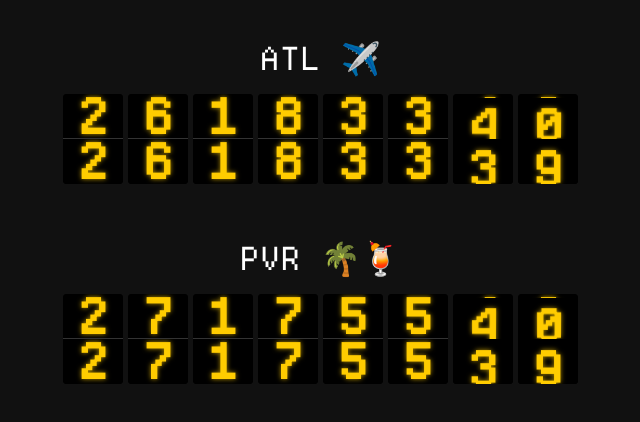
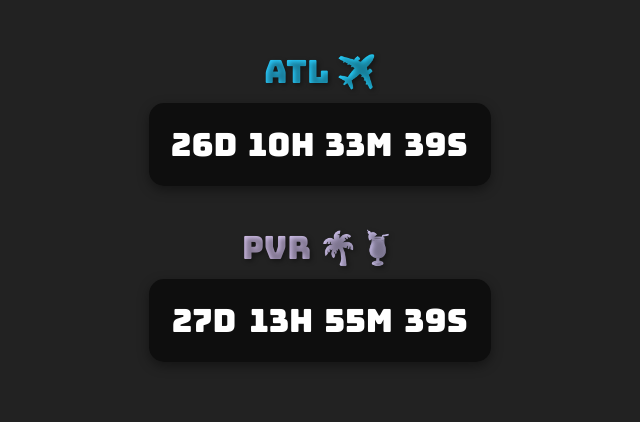
Before and after one commit to mcbostic/countdown-site, a plain HTML site: page index.html in a window 1280 px wide. Shown: the whole page, without its empty margins (320-960 px from the left). Drawn offline with Linux system fonts and the light colour scheme.

Commit message:
Update index.html

```diff
--- a/index.html
+++ b/index.html
@@ -3,214 +3,90 @@
 <head>
 <meta charset="UTF-8">
 <meta name="viewport" content="width=device-width, initial-scale=1.0">
-<title>ATL & PVR Flipboard Countdown</title>
-
-<!-- Load SolariBoard font from local file -->
+<title>ATL & PVR Countdowns</title>
+<link href="https://fonts.googleapis.com/css2?family=Bungee&display=swap" rel="stylesheet">
 <style>
-@font-face {
-  font-family: 'SolariBoard';
-  src: url('SolariBoard.woff2') format('woff2');
-  font-weight: normal;
-  font-style: normal;
-}
-
   body {
-  font-family: 'SolariBoard', monospace;
-  background: #111;
+    font-family: 'Bungee', cursive;
+    background: #222;
     color: #fff;
     text-align: center;
-  padding: 30px;
+    margin-top: 50px;
   }
-
   .countdown-container {
-  margin-bottom: 50px;
+    margin-bottom: 40px;
   }
-
   .label {
     font-size: 2em;
-  margin-bottom: 15px;
+    margin-bottom: 10px;
+    text-shadow: 2px 2px 5px rgba(0,0,0,0.4);
   }
-
-.flip-clock {
-  display: inline-flex;
-  gap: 5px;
-  justify-content: center;
+  .ATL {
+    background: linear-gradient(to right, #4facfe, #00f2fe);
+    -webkit-background-clip: text;
+    -webkit-text-fill-color: transparent;
   }
-
-.flip-digit {
-  position: relative;
-  width: 60px;      /* Adjusted width for font proportions */
-  height: 90px;     /* Adjusted height for font proportions */
-  perspective: 1000px;
-  background: #000;
-  border-radius: 4px;
-  overflow: hidden;
-  color: #ffcc00;
-  font-size: 3em;   /* Larger font size for better readability */
-  font-weight: bold;
-  text-align: center;
-  box-shadow: inset 0 -2px 5px rgba(0,0,0,0.7), inset 0 2px 5px rgba(255,255,255,0.05);
+  .PVR {
+    background: linear-gradient(to right, #fbc2eb, #a6c1ee);
+    -webkit-background-clip: text;
+    -webkit-text-fill-color: transparent;
   }
-
-.digit-top,
-.digit-bottom {
-  position: absolute;
-  width: 100%;
-  height: 50%;
-  overflow: hidden;
-  background: #000;
-  color: #ffcc00;
-  text-shadow: 0 0 5px rgba(255,204,0,0.7);
-  font-family: 'SolariBoard', monospace;
+  .countdown {
+    font-size: 2em;
+    background: rgba(0,0,0,0.6);
+    padding: 20px;
+    display: inline-block;
+    border-radius: 15px;
+    box-shadow: 0 4px 12px rgba(0,0,0,0.4);
+    transition: transform 0.2s ease-in-out;
   }
-
-.digit-top {
-  top: 0;
-  border-bottom: 1px solid #333;
-  line-height: 45px;
+  .countdown:hover {
+    transform: scale(1.05);
   }
-
-.digit-bottom {
-  bottom: 0;
-  border-top: 1px solid #333;
-  line-height: 45px;
-}
-
-.digit-flip-front,
-.digit-flip-back {
-  position: absolute;
-  width: 100%;
-  height: 50%;
-  left: 0;
-  background: #000;
-  color: #ffcc00;
-  overflow: hidden;
-  text-shadow: 0 0 5px rgba(255,204,0,0.7);
-  backface-visibility: hidden;
-  font-family: 'SolariBoard', monospace;
-}
-
-.digit-flip-front {
-  top: 0;
-  transform-origin: bottom;
-}
-
-.digit-flip-back {
-  bottom: 0;
-  transform-origin: top;
-}
-
-.flip {
-  animation: flipAnim 0.5s forwards;
-}
-
-@keyframes flipAnim {
-  0% { transform: rotateX(0); }
-  100% { transform: rotateX(-90deg); }
+  .countdown span {
+    display: inline-block;
+    min-width: 70px;
   }
 </style>
 </head>
 <body>
 
 <div class="countdown-container">
-  <div class="label">ATL ✈️</div>
-  <div class="flip-clock" id="timerATL"></div>
+  <div class="label ATL">ATL ✈️</div>
+  <div class="countdown" id="timerATL">Loading...</div>
 </div>
 
 <div class="countdown-container">
-  <div class="label">PVR 🌴🍹</div>
-  <div class="flip-clock" id="timerPVR"></div>
+  <div class="label PVR">PVR 🌴🍹</div>
+  <div class="countdown" id="timerPVR">Loading...</div>
 </div>
 
 <script>
-// Create a flip digit element
-function createDigit(num) {
-  const digit = document.createElement('div');
-  digit.className = 'flip-digit';
-  digit.dataset.value = num;
+function updateCountdown(targetId, targetYear, targetMonth, targetDay, targetHour, targetMinute) {
+  const now = new Date();
+  const targetDate = new Date(targetYear, targetMonth, targetDay, targetHour, targetMinute, 0);
 
-  digit.innerHTML = `
-    <div class="digit-top">${num}</div>
-    <div class="digit-bottom">${num}</div>
-  `;
-  return digit;
-}
-
-// Render the flip clock
-function renderClock(containerId, values) {
-  const container = document.getElementById(containerId);
-  if (!container.children.length) {
-    values.forEach(v => container.appendChild(createDigit(v)));
-  } else {
-    values.forEach((v, i) => {
-      const digit = container.children[i];
-      if (digit.dataset.value !== v) {
-        flipTo(digit, v);
-      }
-    });
-  }
-}
-
-// Flip animation
-function flipTo(digit, newNumber) {
-  const oldNumber = digit.dataset.value;
-  digit.dataset.value = newNumber;
-
-  const top = digit.querySelector('.digit-top');
-  const bottom = digit.querySelector('.digit-bottom');
-
-  const flipFront = document.createElement('div');
-  flipFront.className = 'digit-flip-front flip';
-  flipFront.textContent = oldNumber;
-
-  const flipBack = document.createElement('div');
-  flipBack.className = 'digit-flip-back';
-  flipBack.textContent = newNumber;
-
-  flipFront.addEventListener('animationend', () => {
-    top.textContent = newNumber;
-    bottom.textContent = newNumber;
-    flipFront.remove();
-    flipBack.remove();
-  });
-
-  digit.appendChild(flipFront);
-  digit.appendChild(flipBack);
-}
-
-// Format time values
-function formatTime(diff) {
-  const days = Math.floor(diff / (1000 * 60 * 60 * 24));
-  const hours = Math.floor((diff / (1000 * 60 * 60)) % 24);
-  const mins = Math.floor((diff / (1000 * 60)) % 60);
-  const secs = Math.floor((diff / 1000) % 60);
-
-  return [
-    ...String(days).padStart(2,'0'),
-    ...String(hours).padStart(2,'0'),
-    ...String(mins).padStart(2,'0'),
-    ...String(secs).padStart(2,'0')
-  ];
-}
-
-// Update countdown
-function updateCountdown(containerId, targetDate) {
-  const now = new Date();
-  const diff = targetDate - now;
+  const diff = targetDate.getTime() - now.getTime();
+  let timerEl = document.getElementById(targetId);
 
   if (diff <= 0) {
-    renderClock(containerId, ['0','0','0','0','0','0','0','0']);
+    timerEl.innerHTML = "Time's up!";
     return;
   }
 
-  const formatted = formatTime(diff);
-  renderClock(containerId, formatted);
+  const days = Math.floor(diff / (1000 * 60 * 60 * 24));
+  const hours = Math.floor((diff / (1000 * 60 * 60)) % 24);
+  const minutes = Math.floor((diff / (1000 * 60)) % 60);
+  const seconds = Math.floor((diff / 1000) % 60);
+
+  timerEl.innerHTML =
+    `<span>${days}d</span> <span>${hours}h</span>
+     <span>${minutes}m</span> <span>${seconds}s</span>`;
 }
 
-// Start timers
 setInterval(() => {
-  updateCountdown('timerATL', new Date('2025-09-01T13:48:00-04:00'));
-  updateCountdown('timerPVR', new Date('2025-09-02T13:10:00-04:00'));
+  updateCountdown("timerATL", 2025, 8, 1, 9, 48);
+  updateCountdown("timerPVR", 2025, 8, 2, 13, 10);
 }, 1000);
 </script>
 
```
Lines whose indentation alone changed are shown as unchanged.
